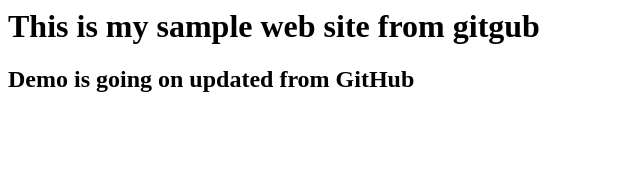
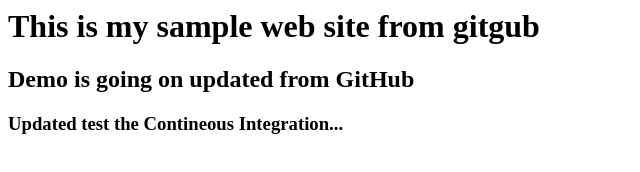
Before and after one commit to ksridharbabuus/AzureWebSiteDemo1, a plain HTML site: page index.html in a window 1280 px wide. Shown: the whole page, without its empty margins (0-640 px from the left). Drawn offline with Linux system fonts and the light colour scheme.

Commit message:
Update index.html

```diff
--- a/index.html
+++ b/index.html
@@ -4,5 +4,6 @@
 <body>
 <h1>This is my sample web site from gitgub </h1>
 <h2>Demo is going on updated from GitHub</h2>
+<h3>Updated test the Contineous Integration...</h3>
 </body>
 </html>
```
